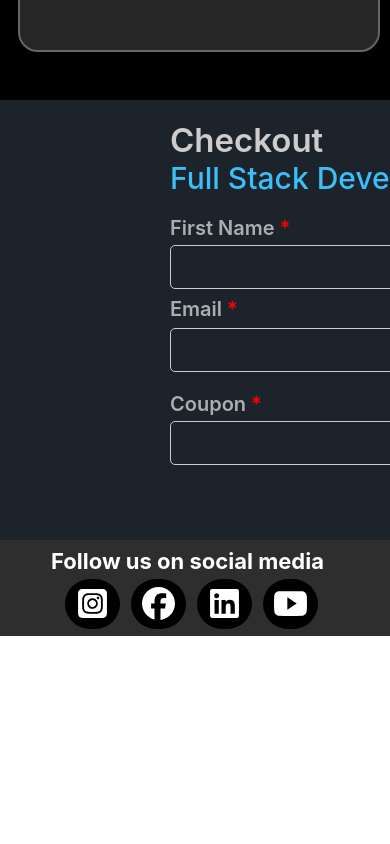
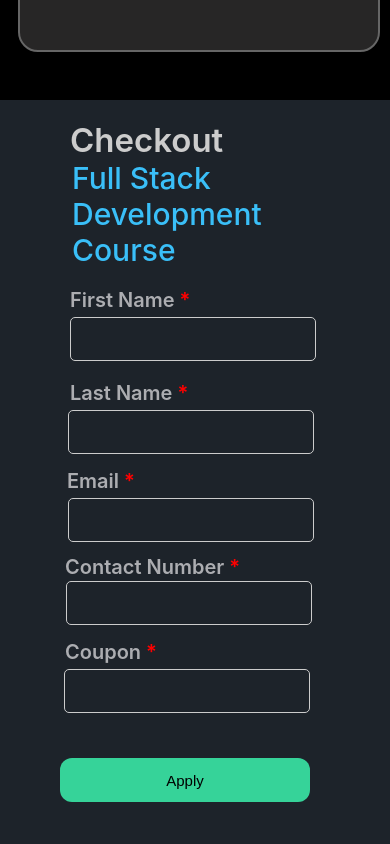
Before and after one commit to Vishal7489/TDS-Project, a React (Create React App) app: page /PaymentSection in a window 390 px wide. Shown: the part 2760-3604 px from the top of the page. Before the commit the page ends 3396 px from the top, so only its background shows below. Built offline with nearby package versions, Linux system fonts and the light colour scheme.

Commit message:
First Commit

```diff
--- a/src/Component/PaymentSection.jsx
+++ b/src/Component/PaymentSection.jsx
@@ -27,7 +27,7 @@ return (
     <div>
      <label className="PaymentFirst">First Name <span className="star">*</span> </label>
      <br/>
-     <input type="text" required placeholder=""    className="PaymentDetails3"    />
+     <input type="text" required placeholder=""  className="PaymentDetails3"    />
      </div>
      <div>
      <label className="PaymentLast">Last Name <span className="star">*</span> </label>
--- a/src/Styles/PaymentSection.css
+++ b/src/Styles/PaymentSection.css
@@ -3,6 +3,11 @@ height:420px;
 color:black;
 background-color:#1d232a;
 padding-top:20px;
+}
+@media(max-width:430px){
+.Payment{
+height:1100px;
+}
 }
 
 .Payment2{
@@ -16,11 +21,26 @@ width:400px;
 height:400px;
 padding-top:23px;
 }
+@media(max-width:430px){
+.Payment3{
+
+}
+}
 .Payment1{
 display:flex;
 }
+@media(max-width:480px){
+.Payment1{
+flex-wrap:wrap;
+}
+}
 .Form{
 display:flex;
+}
+@media(max-width:480px){
+.Form{
+flex-wrap:wrap;
+}
 }
 .Checkout_heading{
 color: #ccc;
@@ -30,19 +50,42 @@ margin-top:0;
 margin-bottom:0;
 margin:0;
 }
+@media(max-width:430px){
+.Checkout_heading{
+position:relative;
+right:100px;
+}
+}
+
 .Payment_para{
 color:#3abff8;
 font-size:30px;
 font-weight:500;
 }
+@media(max-width:430px){
+.Payment_para{
+position:relative;
+right:98px;
+}
+}
+
+
+
 .PaymentEmail{
 color:rgb(172 173 177);
 font-size:20px;
 font-weight:600;
 position:relative;
 top:33px;
+}
+@media(max-width:430px){
+.PaymentEmail{
+position:relative;
+right:103px;
+top:65px;
+}
+}
 
-}
 .PaymentContact{
     color:rgb(172 173 177);
     font-size:20px;
@@ -51,6 +94,19 @@ font-weight:500;
     position:relative;
     top:33px;
   }
+@media(max-width:430px){
+.PaymentContact{
+position:relative;
+top:83px;
+right:145px;
+}
+}
+
+
+
+
+
+
   .PaymentFirst{
     color:rgb(172 173 177);
     font-size:20px;
@@ -58,6 +114,16 @@ font-weight:500;
     position:relative;
     top:20px;
   }
+@media(max-width:430px){
+.PaymentFirst{
+position:relative;
+right:100px;
+font-size:20px;
+}
+}
+
+
+
   .PaymentLast{
   color:rgb(172 173 177);
   font-size:20px;
@@ -66,7 +132,13 @@ font-weight:500;
   top:24px;
   left:40px;
   }
-
+ @media(max-width:430px){
+.PaymentLast{
+position:relative;
+left:-100px;
+top:45px;
+}
+}
 
 
 .Payment_input2{
@@ -75,8 +147,18 @@ font-weight:500;
 font-weight:600;
 position:relative;
 top:60px;
+}
+@media(max-width:430px){
+.Payment_input2{
+position:relative;
+right:105px;
+top:100px;
+}
+}
 
-  }
+
+
+
 
 .Apply_button{
 background-color:#36d399;
@@ -88,11 +170,21 @@ position:relative;
 top:90px;
 left:25px;
 font-size:15px;
+}
+@media(max-width:430px){
+.Apply_button{
+position:relative;
+top:150px;
+left:-110px;
+width:250px;
+}
+}
 
-}
+
 .Course_Amount{
 display:flex;
 }
+
 .Payment4{
 width:330px;
 height:310px;
@@ -101,37 +193,100 @@ border-radius:15px;
 background-color:#2a323c;
 border:none;
 }
+@media(max-width:430px){
+.Payment4{
+width:235px;
+height:230px;
+position:relative;
+left:65px;
+top:280px;
+
+}
+}
+
 .Payment_Detail{
 font-size:25px;
 text-align:center;
 position:relative;
 top:10px;
+color:#9eacbb;
 }
+@media(max-width:430px){
+.Payment_Detail{
+position:relative;
+font-size:26px;
+bottom:-8px;
+}
+}
+
+
+
+
+
+
 .Payment_Heading{
 font-size:20px;
 position:relative;
 left:10px;
 margin-bottom:10px;
 }
+@media(max-width:430px){
+.Payment_Heading{
+position:relative;
+left:10px;
+font-size:21px;
+bottom: 1px;
+}
+}
 .Payment_Amount1{
 position:relative;
 left:80px;
 font-size:20px;
+}
+@media(max-width:430px){
+.Payment_Amount1{
+font-size:21px;
+position:relative;
+left:34px;
+}
 }
 .Payment_Amount2{
 position:relative;
 left:61px;
 font-size:20px;
 }
+@media(max-width:430px){
+.Payment_Amount2{
+position:relative;
+left:15px;
+font-size:20px;
+}
+}
+
 .Payment_Amount3{
 position:relative;
 left:98px;
 font-size:20px;
 }
+@media(max-width:430px){
+  .Payment_Amount3{
+  position:relative;
+  left:53px;
+  font-size:20px;
+  }
+  }
+
 .Payment_Amount4{
 position:relative;
 left:100px;
 font-size:20px;
+}
+@media(max-width:430px){
+  .Payment_Amount4{
+  position:relative;
+  left:55px;
+  font-size:20px;
+  }
   }
 .Buy_Button{
 border:2px solid black;
@@ -145,6 +300,19 @@ position:relative;
 top:30px;
 left:23px;
 }
+@media(max-width:430px){
+.Buy_Button{
+width:238px;
+position:relative;
+left:-0px;
+top:40px;
+}
+}
+
+
+
+
+
 .star{
 color:red;
 }
@@ -158,6 +326,20 @@ border-radius:5px;
 position:relative;
 top:40px;
 }
+@media(max-width:430px){
+.PaymentDetails{
+position:relative;
+right:102px;
+top:70px;
+}
+}
+
+
+
+
+
+
+
 .PaymentDetails1{
 background-color:transparent;
 color:white;
@@ -169,6 +351,16 @@ top:40px;
 position:relative;
 top:26px;
 }
+@media(max-width:430px){
+.PaymentDetails1{
+position:relative;
+right:142px;
+top:50px;
+}
+}
+
+
+
 .PaymentDetails3{
 background-color:transparent;
 color:white;
@@ -179,6 +371,15 @@ top:40px;
 position:relative;
 top:25px;
 }
+@media(max-width:430px){
+.PaymentDetails3{
+position:relative;
+right:100px;
+}
+}
+
+
+
 .PaymentDetails_Contact{
 background-color:transparent;
 color:white;
@@ -189,6 +390,13 @@ top:40px;
 position:relative;
 top:40px;
 margin-left:40px;
+}
+@media(max-width:430px){
+.PaymentDetails_Contact{
+position:relative;
+right:144px;
+top:85px;
+}
 }
 
 .PaymentDetails_Coupon{
@@ -201,3 +409,10 @@ top:40px;
 position:relative;
 top:65px;;
 }
+@media(max-width:430px){
+.PaymentDetails_Coupon{
+position:relative;
+right:106px;
+top:105px;
+}
+}
```
Also changed, not shown: src/Component/FullStackCourse.jsx (+3 -7 lines). Lines whose indentation alone changed are shown as unchanged.
